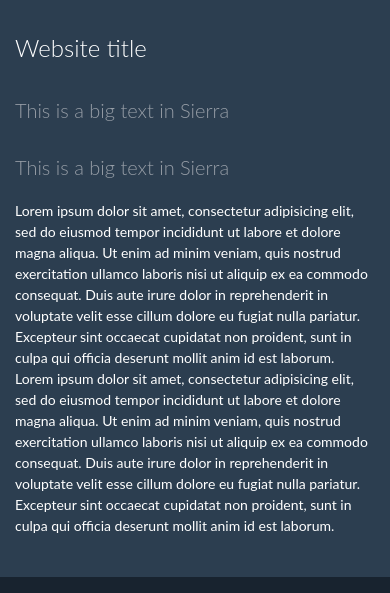
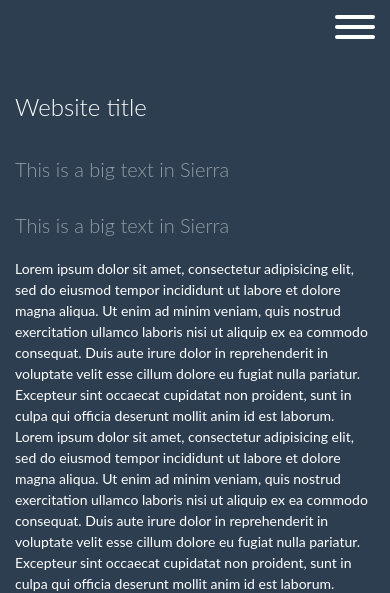
Before and after one commit to martinnabhan/opinionskollen, a plain HTML site: page index.html in a window 390 px wide. Shown: the top 593 px of the page. Drawn offline with Linux system fonts and the light colour scheme; a script that the page names is missing.

Commit message:
Add hamburger button with animation, add main.js

```diff
--- a/css/style.css
+++ b/css/style.css
@@ -0,0 +1,73 @@
+/* hamburger button */
+.hamburger {
+  padding: 15px 15px;
+  display: inline-block;
+  cursor: pointer;
+  transition-property: opacity, -webkit-filter;
+  transition-property: opacity, filter;
+  transition-property: opacity, filter, -webkit-filter;
+  transition-duration: 0.15s;
+  transition-timing-function: linear;
+  font: inherit;
+  color: inherit;
+  text-transform: none;
+  background-color: transparent;
+  border: 0;
+  margin: 0;
+  overflow: visible; }
+  .hamburger:hover {
+    opacity: 0.7; }
+
+.hamburger-box {
+  width: 40px;
+  height: 24px;
+  display: inline-block;
+  position: relative; }
+
+.hamburger-inner {
+  display: block;
+  top: 50%;
+  margin-top: -2px; }
+  .hamburger-inner, .hamburger-inner::before, .hamburger-inner::after {
+    width: 40px;
+    height: 4px;
+    background-color: white;
+    border-radius: 4px;
+    position: absolute;
+    transition-property: -webkit-transform;
+    transition-property: transform;
+    transition-property: transform, -webkit-transform;
+    transition-duration: 0.15s;
+    transition-timing-function: ease; }
+  .hamburger-inner::before, .hamburger-inner::after {
+    content: "";
+    display: block; }
+  .hamburger-inner::before {
+    top: -10px; }
+  .hamburger-inner::after {
+    bottom: -10px; }
+
+.hamburger--elastic .hamburger-inner {
+  top: 2px;
+  transition-duration: 0.4s;
+  transition-timing-function: cubic-bezier(0.68, -0.55, 0.265, 1.55); }
+  .hamburger--elastic .hamburger-inner::before {
+    top: 10px;
+    transition: opacity 0.15s 0.4s ease; }
+  .hamburger--elastic .hamburger-inner::after {
+    top: 20px;
+    transition: -webkit-transform 0.4s cubic-bezier(0.68, -0.55, 0.265, 1.55);
+    transition: transform 0.4s cubic-bezier(0.68, -0.55, 0.265, 1.55);
+    transition: transform 0.4s cubic-bezier(0.68, -0.55, 0.265, 1.55), -webkit-transform 0.4s cubic-bezier(0.68, -0.55, 0.265, 1.55); }
+
+.hamburger--elastic.is-active .hamburger-inner {
+  -webkit-transform: translate3d(0, 10px, 0) rotate(135deg);
+          transform: translate3d(0, 10px, 0) rotate(135deg);
+  transition-delay: 0.1s; }
+  .hamburger--elastic.is-active .hamburger-inner::before {
+    transition-delay: 0s;
+    opacity: 0; }
+  .hamburger--elastic.is-active .hamburger-inner::after {
+    -webkit-transform: translate3d(0, -20px, 0) rotate(-270deg);
+            transform: translate3d(0, -20px, 0) rotate(-270deg);
+    transition-delay: 0.1s; }
--- a/index.html
+++ b/index.html
@@ -11,13 +11,27 @@
 </head>
 
 <body>
+<div class="content-end">
+  <button id="hamburger" class="hamburger hamburger--elastic" type="button">
+    <span class="hamburger-box">
+      <span class="hamburger-inner"></span>
+    </span>
+  </button>
+</div>
+
+<script>
+document.getElementById("hamburger").addEventListener("click", function() {
+  this.classList.toggle("is-active");
+  }, false);
+</script>
+
 <div class="container">
   <div class="section">
     <h1 class="text-big">Website title</h1>
     <div class="row">
       <div class="col-xs-12 col-md-6">
         <h1 class="text-medium text-gray">This is a big text in Sierra</h1>
-        <p id="overview"></p>
+        <div id="overview"></div>
       </div>
       <div class="col-xs-12 col-md-6">
         <h1 class="text-medium text-gray">This is a big text in Sierra</h1>
@@ -62,7 +76,7 @@ var Overview = {
   },
 
   view(ctrl) {
-    return <h1>Hello {ctrl.who()}!</h1>
+    return <p>Hello {ctrl.who()}! This is a test for returning DOM components using JSX for Mithril.</p>
   }
 }
 
```
Also changed, not shown: js/main.js (added).
